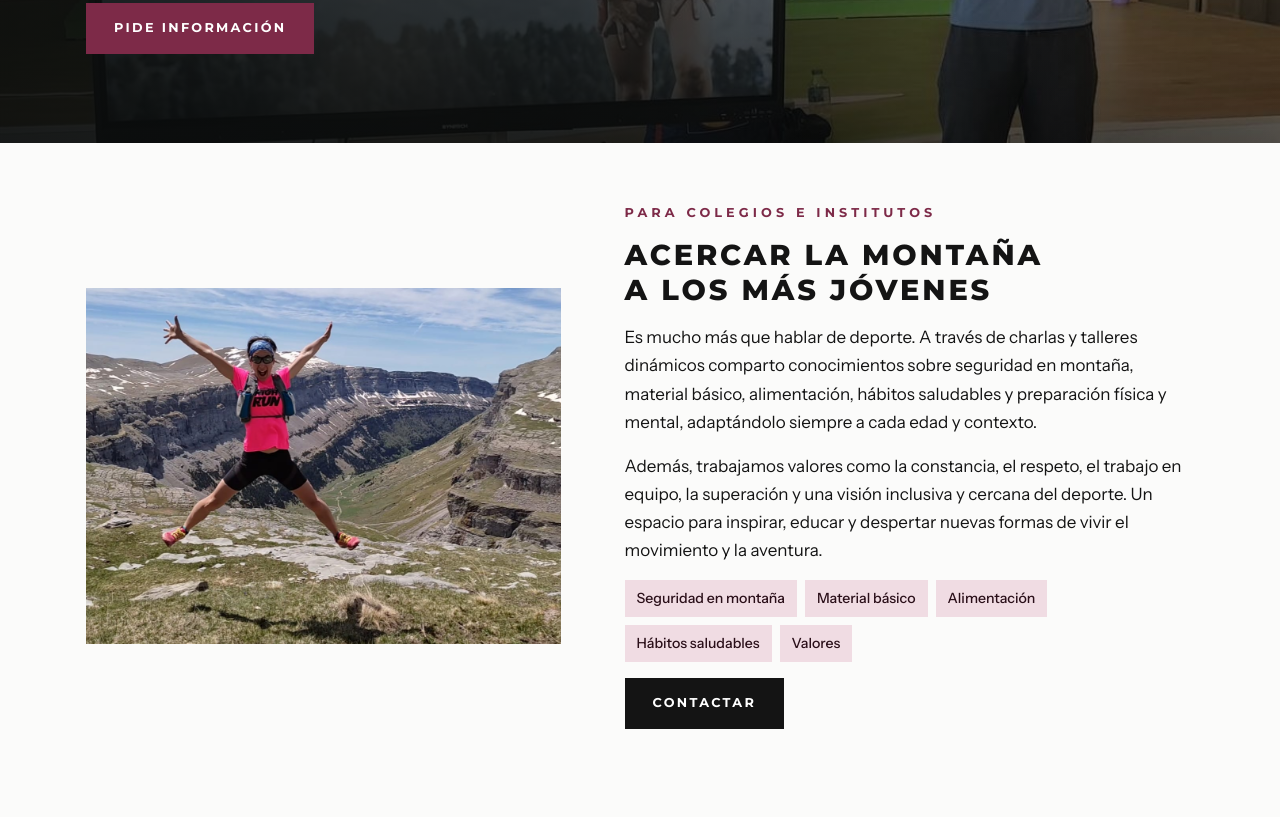
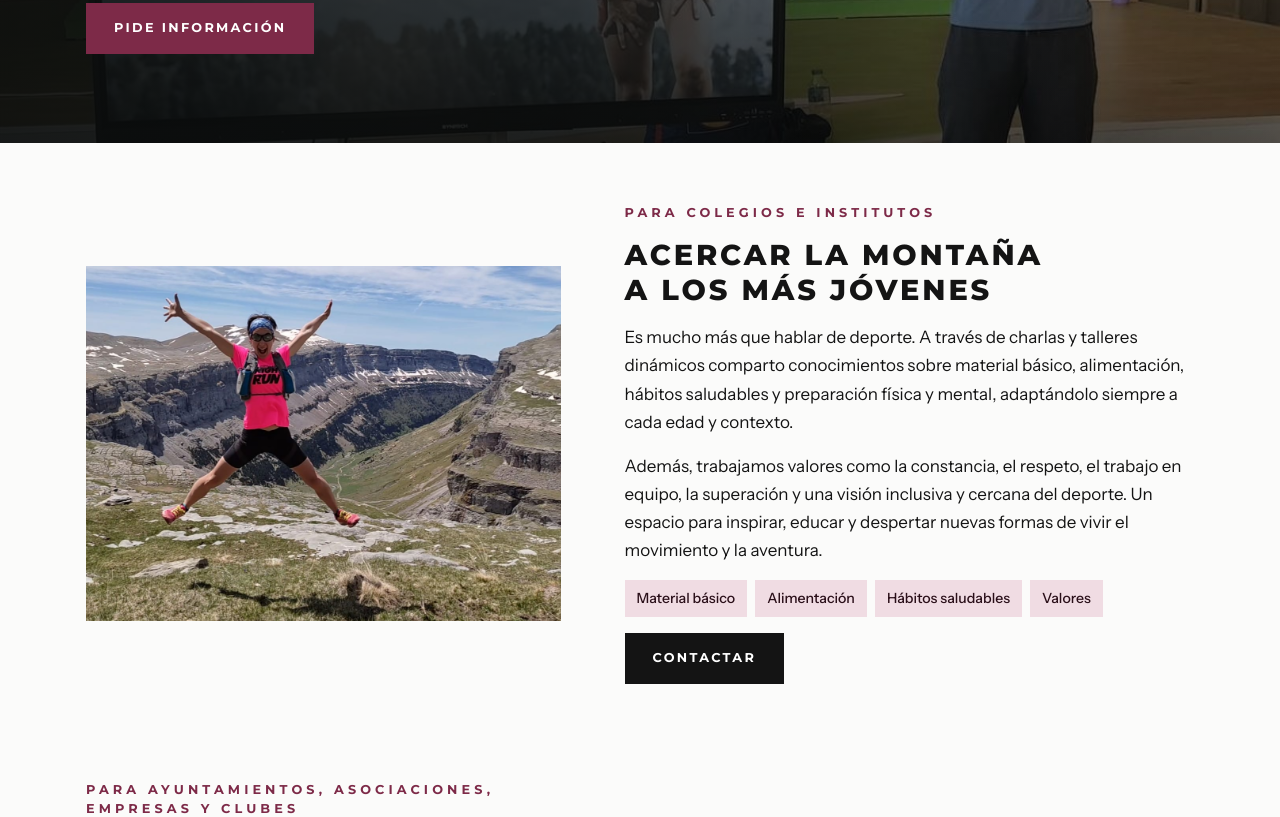
Before and after one commit to SCC-DNS/sandracuello-publica, a plain HTML site: page charlas.html in a window 1280 px wide. Shown: the part 451-1268 px from the top of the page. Drawn offline with Linux system fonts and the light colour scheme.

Commit message:
Charlas: fuera seguridad en montaña

```diff
--- a/charlas.html
+++ b/charlas.html
@@ -80,9 +80,9 @@
       <div class="talk-text">
         <p class="tracked accent">Para colegios e institutos</p>
         <h2>Acercar la montaña a los más jóvenes</h2>
-        <p>Es mucho más que hablar de deporte. A través de charlas y talleres dinámicos comparto conocimientos sobre seguridad en montaña, material básico, alimentación, hábitos saludables y preparación física y mental, adaptándolo siempre a cada edad y contexto.</p>
+        <p>Es mucho más que hablar de deporte. A través de charlas y talleres dinámicos comparto conocimientos sobre material básico, alimentación, hábitos saludables y preparación física y mental, adaptándolo siempre a cada edad y contexto.</p>
         <p>Además, trabajamos valores como la constancia, el respeto, el trabajo en equipo, la superación y una visión inclusiva y cercana del deporte. Un espacio para inspirar, educar y despertar nuevas formas de vivir el movimiento y la aventura.</p>
-        <ul class="chips"><li>Seguridad en montaña</li><li>Material básico</li><li>Alimentación</li><li>Hábitos saludables</li><li>Valores</li></ul>
+        <ul class="chips"><li>Material básico</li><li>Alimentación</li><li>Hábitos saludables</li><li>Valores</li></ul>
         <a class="btn" href="contacto">Contactar</a>
       </div>
     </article>
```
